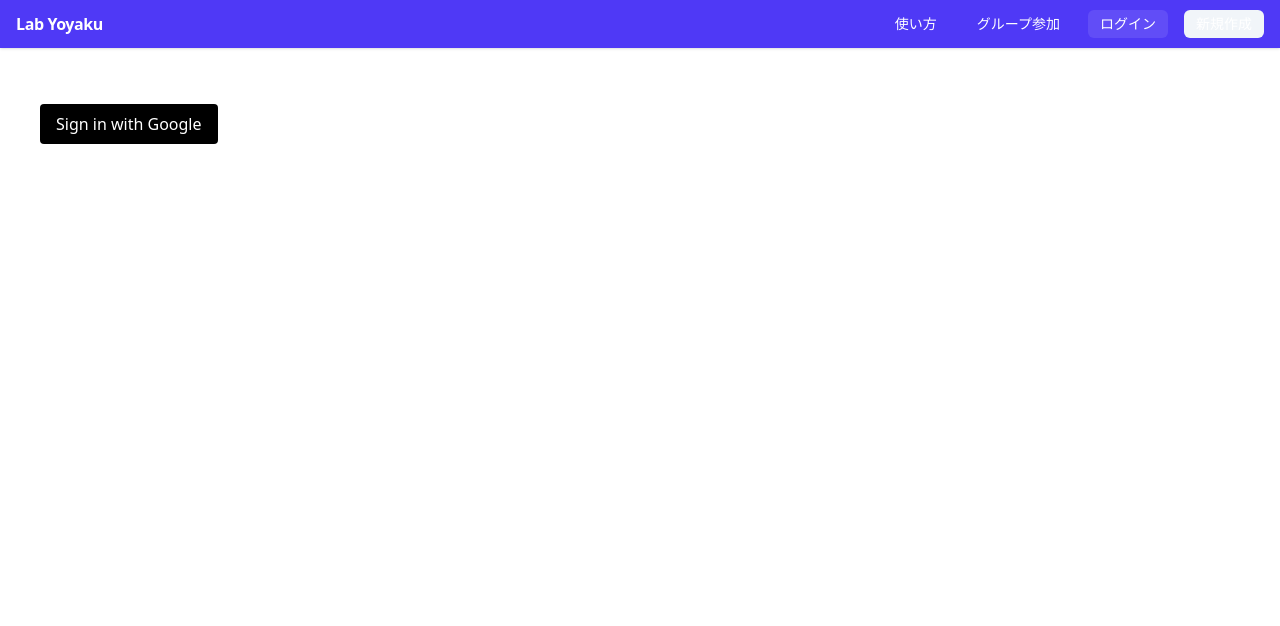
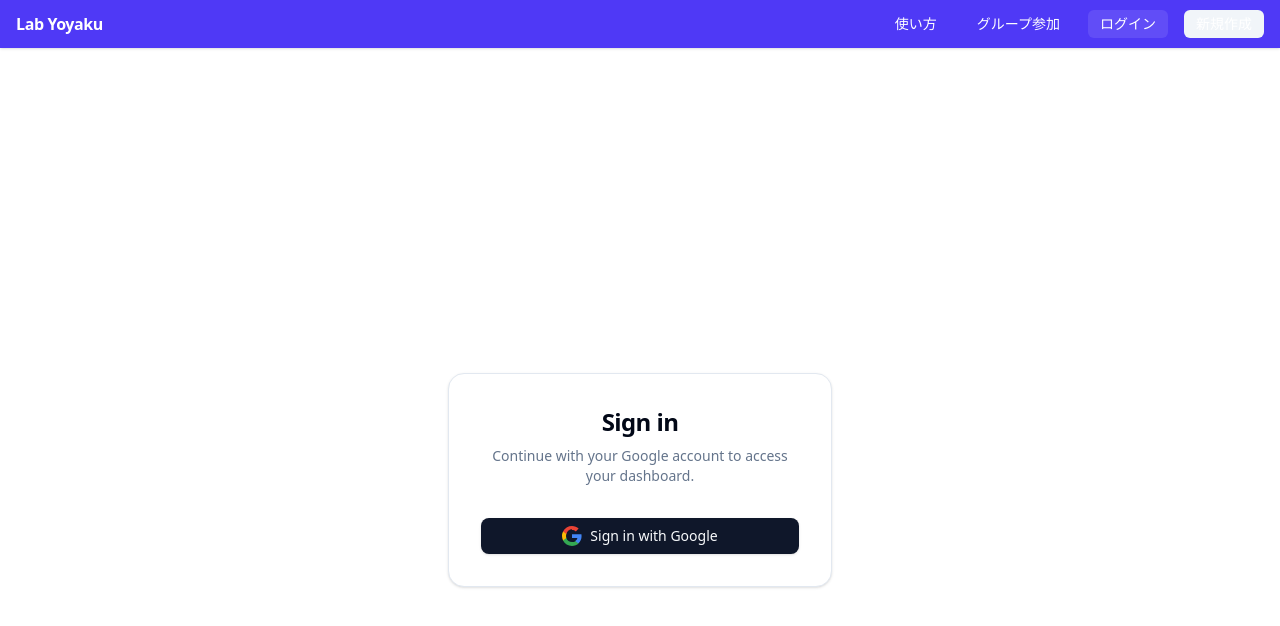
Before and after one commit to shira-shin/lab_yoyaku, a Next.js app in the folder web/: page /login in a window 1280 px wide. Shown: the top 626 px of the page. Built offline with nearby package versions, Linux system fonts and the light colour scheme; no server answers.

Commit message:
fix(web): align nextauth v5 auth handling

```diff
--- a/web/src/app/api/_diag/auth/route.ts
+++ b/web/src/app/api/_diag/auth/route.ts
@@ -1,22 +1,19 @@
 import { NextResponse } from "next/server";
-import Google from "next-auth/providers/google";
+
+import Google from "@/auth/providers/google";
+import { appBaseUrl } from "@/lib/http/base-url";
+
 export async function GET() {
-
-  return NextResponse.json({ providerType: typeof Google, hasNextAuthHandlers: true });
-
-  const body = {
+  return NextResponse.json({
+    providerType: typeof Google,
+    hasNextAuthHandlers: true,
     vercel: process.env.VERCEL === "1",
     vercelUrl: process.env.VERCEL_URL,
-    appBaseUrl:
-      process.env.APP_BASE_URL ??
-      (process.env.VERCEL_URL ? `https://${process.env.VERCEL_URL}` : null),
+    appBaseUrl,
     nextAuthUrl: process.env.NEXTAUTH_URL,
     trustHost: true,
     hasGoogleId: !!process.env.GOOGLE_OAUTH_CLIENT_ID,
     hasGoogleSecret: !!process.env.GOOGLE_OAUTH_CLIENT_SECRET,
     hasSecret: !!process.env.APP_AUTH_SECRET,
-  };
-  return new Response(JSON.stringify(body, null, 2), {
-    headers: { "content-type": "application/json" },
   });
 }
--- a/web/src/app/api/_diag/env/route.ts
+++ b/web/src/app/api/_diag/env/route.ts
@@ -1,4 +1,6 @@
 import { NextResponse } from "next/server";
+
+import { appBaseUrl } from "@/lib/http/base-url";
 
 type Masked = string | null;
 
@@ -51,18 +53,20 @@ const summarizeDatabaseUrl = (value?: string | null): DatabaseSummary => {
 };
 
 export async function GET() {
-  const appBaseUrl = summarizeUrl(process.env.APP_BASE_URL);
+  const configuredAppBaseUrl = summarizeUrl(process.env.APP_BASE_URL);
   const nextAuthUrl = summarizeUrl(process.env.NEXTAUTH_URL);
 
   return NextResponse.json({
     GOOGLE_OAUTH_CLIENT_ID: mask(process.env.GOOGLE_OAUTH_CLIENT_ID),
     GOOGLE_OAUTH_CLIENT_SECRET: mask(process.env.GOOGLE_OAUTH_CLIENT_SECRET),
     APP_AUTH_SECRET: mask(process.env.APP_AUTH_SECRET),
-    APP_BASE_URL: appBaseUrl,
+    APP_BASE_URL: configuredAppBaseUrl,
+    RESOLVED_APP_BASE_URL: summarizeUrl(appBaseUrl),
     NEXTAUTH_URL: nextAuthUrl,
     APP_BASE_URL_MATCHES_NEXTAUTH_URL:
-      appBaseUrl.present && nextAuthUrl.present && "summary" in appBaseUrl && "summary" in nextAuthUrl
-        ? appBaseUrl.summary === nextAuthUrl.summary
+      configuredAppBaseUrl.present && nextAuthUrl.present &&
+      "summary" in configuredAppBaseUrl && "summary" in nextAuthUrl
+        ? configuredAppBaseUrl.summary === nextAuthUrl.summary
         : null,
     DATABASE_URL: summarizeDatabaseUrl(process.env.DATABASE_URL),
     NODE_ENV: process.env.NODE_ENV ?? null,
--- a/web/src/app/api/auth/[...nextauth]/route.ts
+++ b/web/src/app/api/auth/[...nextauth]/route.ts
@@ -1,6 +1,7 @@
-import { handlers } from "../../../../auth";
+import NextAuth from "next-auth";
 
-export const runtime = "nodejs";
-export const dynamic = "force-dynamic";
+import { authOptions } from "@/auth/config";
 
-export const { GET, POST } = handlers;
+const handler = NextAuth(authOptions);
+
+export { handler as GET, handler as POST };
--- a/web/src/app/api/auth/_probe/route.ts
+++ b/web/src/app/api/auth/_probe/route.ts
@@ -1,6 +1,7 @@
 import { NextResponse } from "next/server";
+
 import GoogleDefault from "@/auth/providers/google";
-import * as GoogleNS from "next-auth/providers/google";
+import * as GoogleNS from "@auth/core/providers/google";
 
 export const runtime = "nodejs";
 export const dynamic = "force-dynamic";
--- a/web/src/app/login/page.tsx
+++ b/web/src/app/login/page.tsx
@@ -3,13 +3,46 @@ import { signIn } from "next-auth/react";
 
 export default function Login() {
   return (
-    <main className="p-6">
-      <button
-        onClick={() => signIn("google", { callbackUrl: "/dashboard" })}
-        className="px-4 py-2 rounded bg-black text-white"
-      >
-        Sign in with Google
-      </button>
+    <main className="flex min-h-screen items-center justify-center bg-background px-6 py-12">
+      <div className="w-full max-w-sm space-y-8 rounded-2xl border bg-card p-8 shadow-sm">
+        <header className="space-y-2 text-center">
+          <h1 className="text-2xl font-semibold tracking-tight text-foreground">Sign in</h1>
+          <p className="text-sm text-muted-foreground">
+            Continue with your Google account to access your dashboard.
+          </p>
+        </header>
+        <div className="space-y-3">
+          <button
+            onClick={() => signIn("google", { callbackUrl: "/dashboard" })}
+            className="inline-flex w-full items-center justify-center gap-2 rounded-lg bg-primary px-4 py-2 text-sm font-medium text-primary-foreground shadow-sm transition hover:bg-primary/90 focus-visible:outline-none focus-visible:ring-2 focus-visible:ring-ring focus-visible:ring-offset-2 focus-visible:ring-offset-background"
+          >
+            <svg
+              aria-hidden="true"
+              viewBox="0 0 24 24"
+              className="h-5 w-5"
+              focusable="false"
+            >
+              <path
+                fill="#4285F4"
+                d="M23.49 12.27c0-.78-.06-1.53-.17-2.27H12v4.29h6.48c-.28 1.44-1.12 2.66-2.38 3.48v2.89h3.84c2.24-2.07 3.55-5.12 3.55-8.39z"
+              />
+              <path
+                fill="#34A853"
+                d="M12 24c3.24 0 5.95-1.08 7.93-2.93l-3.84-2.9c-1.06.72-2.42 1.15-4.09 1.15-3.15 0-5.82-2.13-6.78-5.01H1.24v3.14C3.2 21.54 7.3 24 12 24z"
+              />
+              <path
+                fill="#FBBC05"
+                d="M5.22 14.31c-.24-.72-.38-1.48-.38-2.31 0-.8.14-1.57.38-2.3V6.56H1.24A11.99 11.99 0 0 0 0 12c0 1.9.45 3.68 1.24 5.44l3.98-3.13z"
+              />
+              <path
+                fill="#EA4335"
+                d="M12 4.75c1.76 0 3.33.6 4.58 1.79l3.42-3.42C17.94 1.27 15.24 0 12 0 7.3 0 3.2 2.46 1.24 6.56l3.98 3.13C6.18 5.88 8.85 3.75 12 3.75z"
+              />
+            </svg>
+            <span>Sign in with Google</span>
+          </button>
+        </div>
+      </div>
     </main>
   );
 }
--- a/web/src/auth.ts
+++ b/web/src/auth.ts
@@ -1,7 +1,8 @@
 import NextAuth from "next-auth";
 
-import { authConfig } from "@/auth/config";
+import { authOptions } from "@/auth/config";
 
-export const { handlers, auth, signIn, signOut } = NextAuth(authConfig);
-export { authConfig };
+export const { handlers, auth, signIn, signOut } = NextAuth(authOptions);
+export { authOptions };
+export const authConfig = authOptions;
 export type { NextAuthConfig } from "next-auth";
--- a/web/src/auth/config.ts
+++ b/web/src/auth/config.ts
@@ -1,7 +1,9 @@
 import type { NextAuthConfig } from "next-auth";
 import Google from "@/auth/providers/google";
 
-export const authConfig: NextAuthConfig = {
+const isProd = process.env.NODE_ENV === "production";
+
+export const authOptions: NextAuthConfig = {
   providers: [
     Google({
       clientId: process.env.GOOGLE_OAUTH_CLIENT_ID!,
@@ -10,4 +12,7 @@ export const authConfig: NextAuthConfig = {
   ],
   secret: process.env.APP_AUTH_SECRET,
   trustHost: true,
+  debug: !isProd,
 };
+
+export const authConfig = authOptions;
--- a/web/src/auth/providers/google.ts
+++ b/web/src/auth/providers/google.ts
@@ -1,3 +1,3 @@
-import GoogleProvider from "next-auth/providers/google";
+import GoogleProvider from "@auth/core/providers/google";
 
 export default GoogleProvider;
--- a/web/src/lib/http/base-url.ts
+++ b/web/src/lib/http/base-url.ts
@@ -1,10 +1,26 @@
-import { headers } from 'next/headers';
+import { headers } from "next/headers";
+
+const fallbackFromVercel = process.env.VERCEL_URL
+  ? `https://${process.env.VERCEL_URL}`
+  : undefined;
+
+const envBaseUrl = process.env.APP_BASE_URL ?? fallbackFromVercel;
+
+const normalize = (value: string) => value.replace(/\/$/, "");
+
+export const appBaseUrl = normalize(envBaseUrl ?? "http://localhost:3000");
 
 export function getBaseUrl() {
-  const env = process.env.APP_BASE_URL || process.env.NEXT_PUBLIC_APP_URL;
-  if (env) return env.replace(/\/$/, '');
+  if (envBaseUrl) {
+    return normalize(envBaseUrl);
+  }
+
   const h = headers();
-  const host = h.get('x-forwarded-host') ?? h.get('host');
-  const proto = h.get('x-forwarded-proto') ?? 'https';
-  return `${proto}://${host}`;
+  const host = h.get("x-forwarded-host") ?? h.get("host");
+  if (host) {
+    const proto = h.get("x-forwarded-proto") ?? "https";
+    return `${proto}://${host}`;
+  }
+
+  return appBaseUrl;
 }
```
